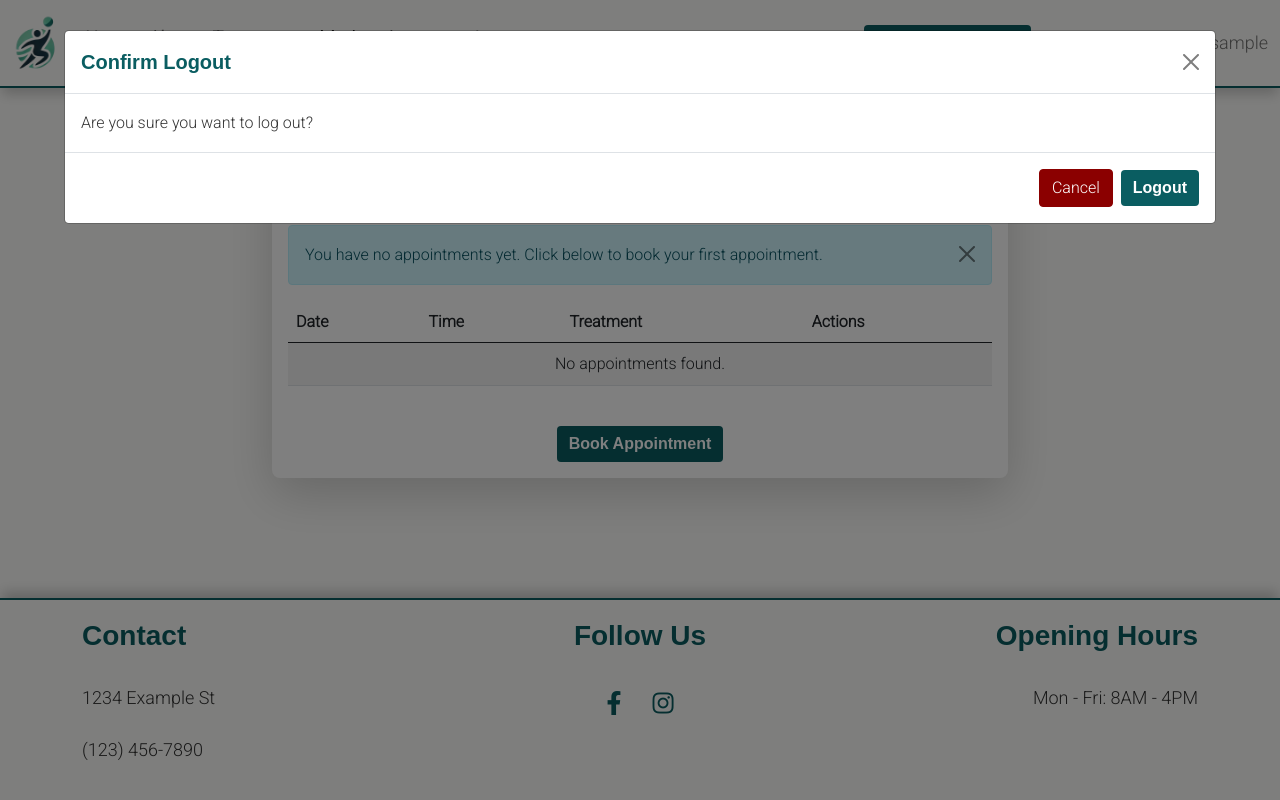
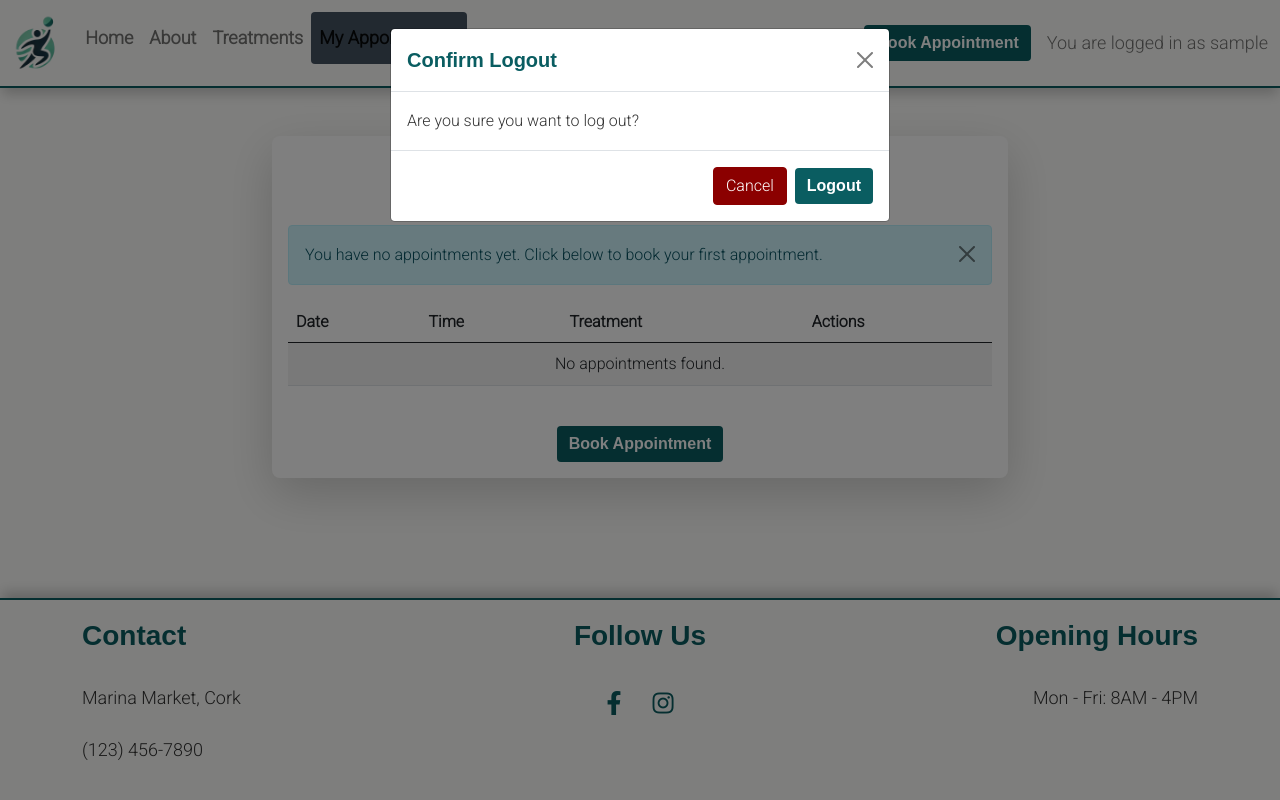
Before and after one commit to Alvor1991/PP4-Physio, a Django app: page /appointments/my_appointments/ in a window 1280 px wide, after a click on "Logout". Run offline with Django 4.2, Linux system fonts and the light colour scheme; the visitor is signed in with stand-in values (Sample User, id 1); data that the repository does not hold is empty; some libraries are stand-ins or nearby versions; some web fonts are replaced.

Commit message:
Change footer content, update nav link styles

```diff
--- a/appointments/templates/appointments/user_appointments.html
+++ b/appointments/templates/appointments/user_appointments.html
@@ -63,7 +63,7 @@
                 {% endfor %}
               </tbody>
             </table>
-          </div> <!-- Close the table-responsive div here -->
+          </div>
           {% if not appointments %}
           <div class="text-center mt-4">
             <a href="{% url 'book_appointment' %}" class="btn btn-primary">Book Appointment</a>
--- a/static/css/style.css
+++ b/static/css/style.css
@@ -113,6 +113,24 @@ a {
   border-bottom: 2px solid #0a5d61;
   box-shadow: 0 8px 12px -2px rgba(0, 0, 0, 0.2);
 }
+
+.navbar-nav .nav-link {
+  color: #333; /* Dark Gray */
+  transition: color 0.3s ease, background-color 0.3s ease;
+}
+
+.navbar-nav .nav-link:hover {
+  color: #ffffff;
+  background-color: #0a5d61; /* Teal/Green */
+  border-radius: 4px;
+}
+
+.navbar-nav .nav-link.active {
+  color: #ffffff;
+  background-color: #445261; /* Slightly darker teal */
+  border-radius: 4px;
+}
+
 
 /* Footer */
 .footer {
@@ -423,23 +441,6 @@ Appointments Page
   transform: translateY(-2px);
 }
 
-.modal {
-  z-index: 1070 !important;
-}
-.modal-backdrop {
-  z-index: 1060 !important;
-}
-
-.modal-dialog {
-  max-width: 90%; /* Allow some padding for smaller screens */
-  margin: 30px auto; /* Center the modal vertically */
-}
-
-.modal-open .modal {
-  overflow-x: hidden;
-  overflow-y: auto; /* Ensure scrolling works if content is tall */
-}
-
 .btn-danger {
   background-color: #8B0000 !important; /* Crimson Red, or choose another dark red */
   border-color: #8B0000 !important; /* Ensure the border matches the button */
--- a/templates/base.html
+++ b/templates/base.html
@@ -92,9 +92,9 @@
 <footer class="footer mt-auto py-3">
     <div class="container">
         <div class="row text-center text-md-start">
-            <div class="col-md-4 col-12 text-white">
+            <div class="col-md-4 col-12 text-md-start">
                 <h3>Contact</h3>
-                <p>1234 Example St</p>
+                <p>Marina Market, Cork</p>
                 <p>(123) 456-7890</p>
             </div>
             <div class="col-md-4 col-12 text-center">
@@ -110,9 +110,9 @@
                     </div>
                 </div>
             </div>
-            <div class="col-md-4 col-12 text-md-end text-center">
-                <h3 class=>Opening Hours</h3>
-                <p class=>Mon - Fri: 8AM - 4PM</p>
+            <div class="col-md-4 col-12 text-md-end">
+                <h3>Opening Hours</h3>
+                <p>Mon - Fri: 8AM - 4PM</p>
             </div>
         </div>
     </div>
```
